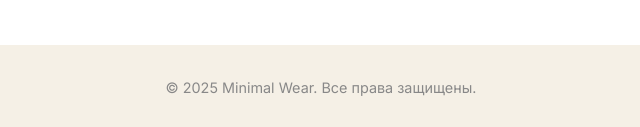
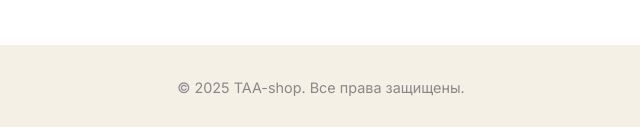
Before and after one commit to oyesu/TAA, a plain HTML site: page index.html in a window 1280 px wide. Shown: the part 1535-1662 px from the top of the page, 319-959 px from the left. Drawn offline with nearby package versions, Linux system fonts and the light colour scheme; a small style sheet from the web is missing.

Commit message:
Update index.html

```diff
--- a/index.html
+++ b/index.html
@@ -80,7 +80,7 @@
   </section>
 </div>
   <footer>
-    &copy; 2025 Minimal Wear. Все права защищены.
+    &copy; 2025 TAA-shop. Все права защищены.
   </footer>
 
   <script src="js/script.js"></script>
```
